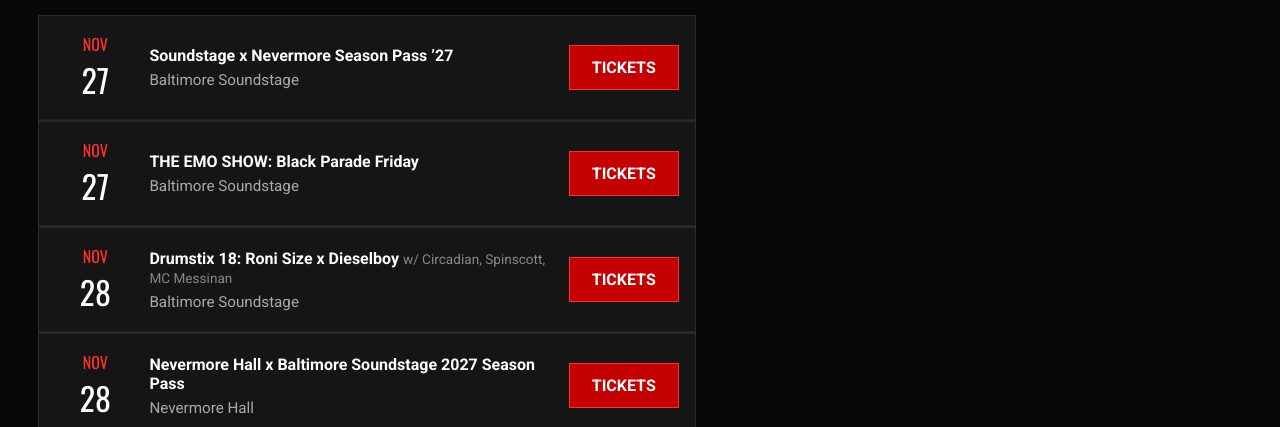
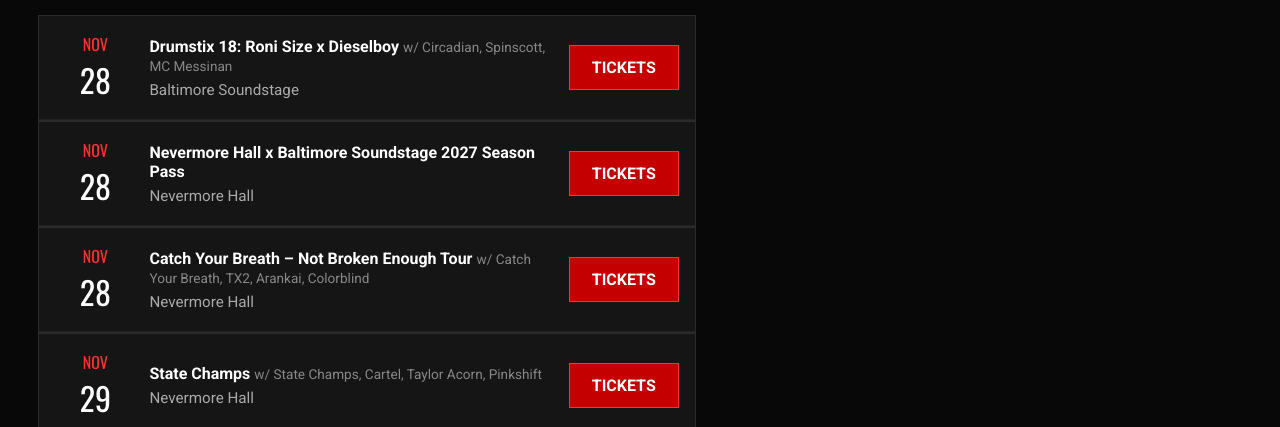
Before and after one commit to matthewstryjewski-ops/mosh-list, a plain HTML site: page index.html in a window 1280 px wide. Shown: the part 673-1100 px from the top of the page. Drawn offline with nearby package versions, Linux system fonts and the light colour scheme.

Commit message:
Auto-updated live concert schedule

```diff
--- a/index.html
+++ b/index.html
@@ -22,30 +22,6 @@ section{padding:34px 0}.title{font-family:Oswald,sans-serif;font-size:2rem;borde
 <section class='hero'><div class='container'><img class='hero-banner' src='images/moshlist-main-banner.png' alt='MoshList Banner'><div class='cta'><a class='btn' href='#concerts'>Find Shows</a></div></div></section>
 <section class='filters'><div class='container grid5'><input placeholder='Search bands or venues'><select><option>Date</option></select><select><option>Venue</option></select><select><option>Genre</option></select><a class='btn' href='#'>Search</a></div></section>
 <section id='concerts'><div class='container main'><div><h2 class='title'>Upcoming Shows</h2>
-    <div class='panel'>
-    <div class='show'>
-        <div class='date'>
-            <div class='m'>NOV</div>
-            <div class='d'>27</div>
-        </div>
-        <div>
-            <strong>Soundstage x Nevermore Season Pass ’27</strong>
-            <div class='meta'>Baltimore Soundstage</div>
-        </div>
-        <a class='btn' href='http://hive.co/l/3zemen' target='_blank'>Tickets</a>
-    </div></div>
-    <div class='panel'>
-    <div class='show'>
-        <div class='date'>
-            <div class='m'>NOV</div>
-            <div class='d'>27</div>
-        </div>
-        <div>
-            <strong>THE EMO SHOW: Black Parade Friday</strong>
-            <div class='meta'>Baltimore Soundstage</div>
-        </div>
-        <a class='btn' href='https://www.eventbrite.com/e/the-emo-show-black-parade-friday-tickets-2003478915368?aff=oddtdtcreator' target='_blank'>Tickets</a>
-    </div></div>
     <div class='panel'>
     <div class='show'>
         <div class='date'>
```
